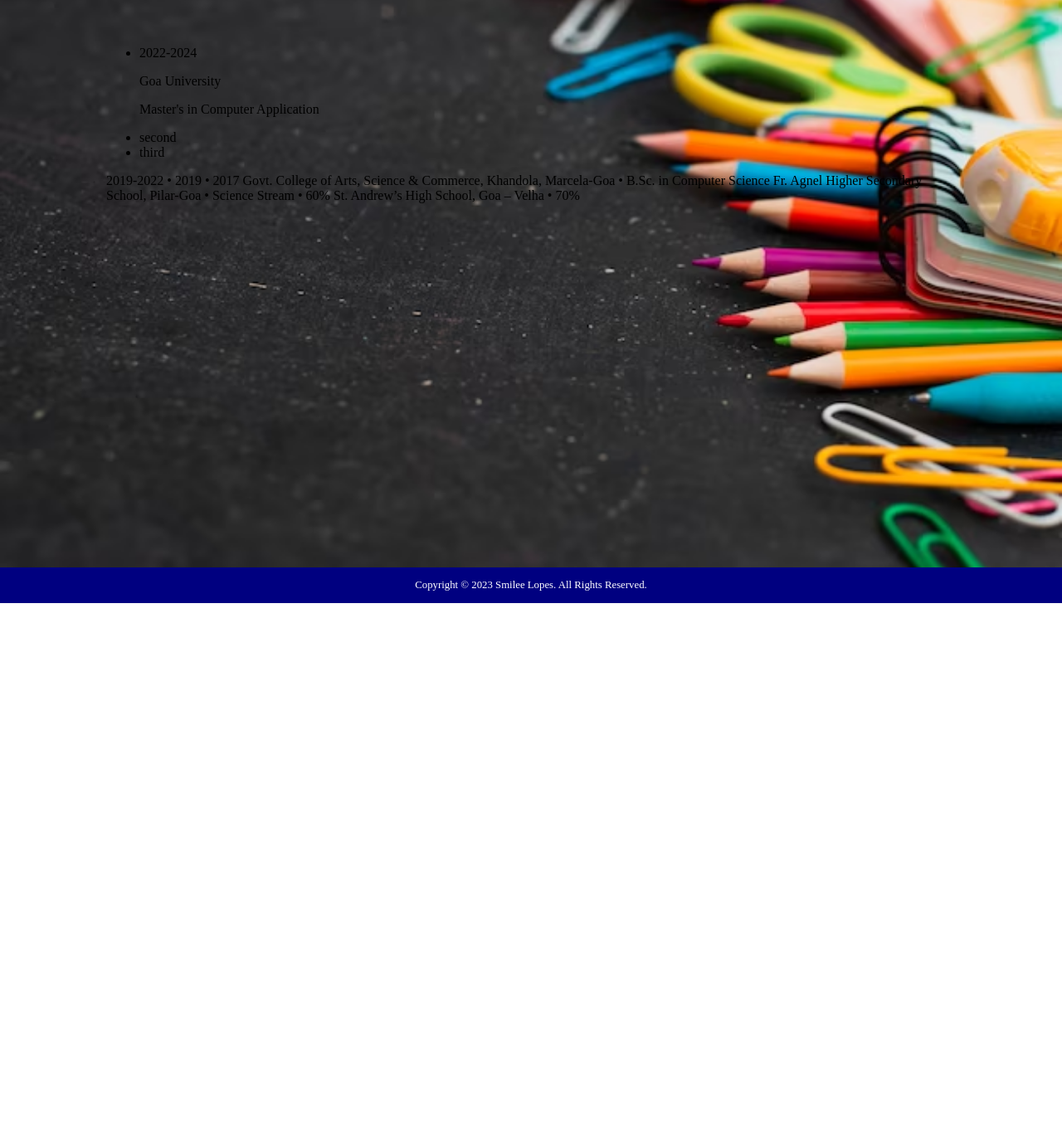
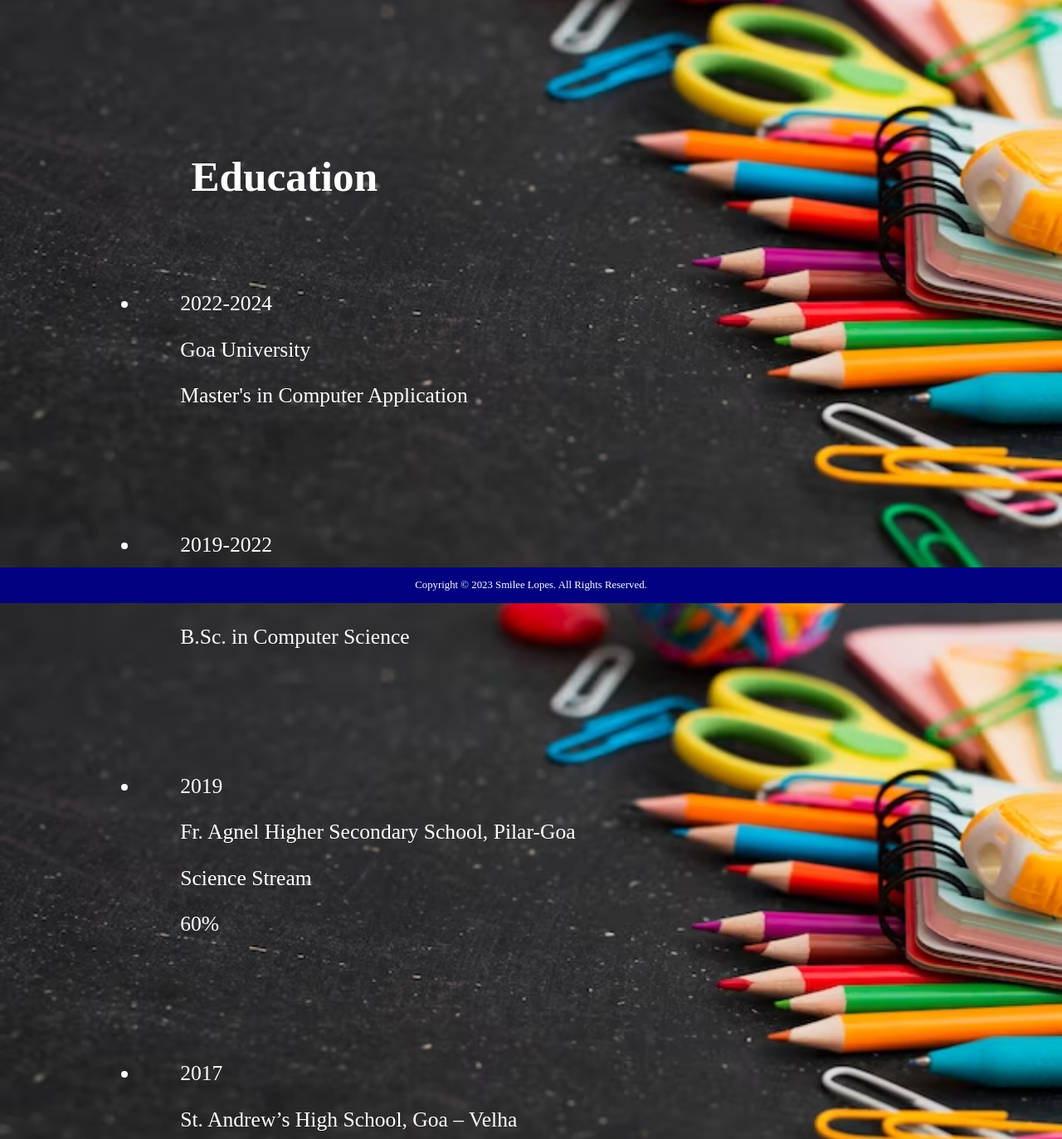
Before and after one commit to Smilee08/Smilee08.github.io, a plain HTML site: page Education.html in a window 1280 px wide. Shown: the part 73-1446 px from the top of the page at 83% size. Before the commit the page ends 800 px from the top, so only its background shows below. Drawn offline with Linux system fonts and the light colour scheme.

Commit message:
Roll No.:2268

```diff
--- a/Education.html
+++ b/Education.html
@@ -24,6 +24,20 @@
 
             .column{
                 margin: 10%;
+            }
+            ul{
+                color:white;
+                font-size: 2vw;
+            }
+
+            li{
+                padding: 5%;
+            }
+             h1{
+                color:#ffffff;
+                margin-top: 25%;
+                margin-left: 10%;
+                font-size: 4vw;
             }
 
         </style>
@@ -62,6 +76,8 @@
         </Header>
         <div class="column">
 
+            <h1>Education</h1>
+
             <ul>
                 <li>
                     <p>2022-2024</p>
@@ -69,29 +85,24 @@
                     <p>Master's in Computer Application</p>
                 </li>
                 <li>
-                     <p></p>
-                      <p></p>
-                       <p></p>second</li>
-                <li>third</li>
+                     <p>2019-2022</p>
+                     <p>Govt. College of Arts, Science & Commerce, Khandola, Marcela-Goa</p>
+                     <p>B.Sc. in Computer Science</p>
+                </li>
+
+                <li>
+                    <p>2019</p>
+                    <p>Fr. Agnel Higher Secondary School, Pilar-Goa</p>
+                    <p>Science Stream</p>
+                    <p>60%</p>
+                </li>
+                <li>
+                    <p>2017</p>
+                    <p>St. Andrew’s High School, Goa – Velha</p>
+                    <p>70%</p>
+                </li>
             </ul>
 
-            <p>
-
-
-            </p><!-- comment -->
-            <p>
-                2019-2022
-• 2019
-• 2017
-Govt. College of Arts, Science &
-Commerce, Khandola, Marcela-Goa
-• B.Sc. in Computer Science
-Fr. Agnel Higher Secondary School, Pilar-Goa
-• Science Stream
-• 60%
-St. Andrew’s High School, Goa – Velha
-• 70%
-            </p>
         </div>
         <footer class="foot">
             <p style="text-align: center;font-size:1vw;">Copyright &copy; 2023 Smilee Lopes. All Rights Reserved.</p>
```
